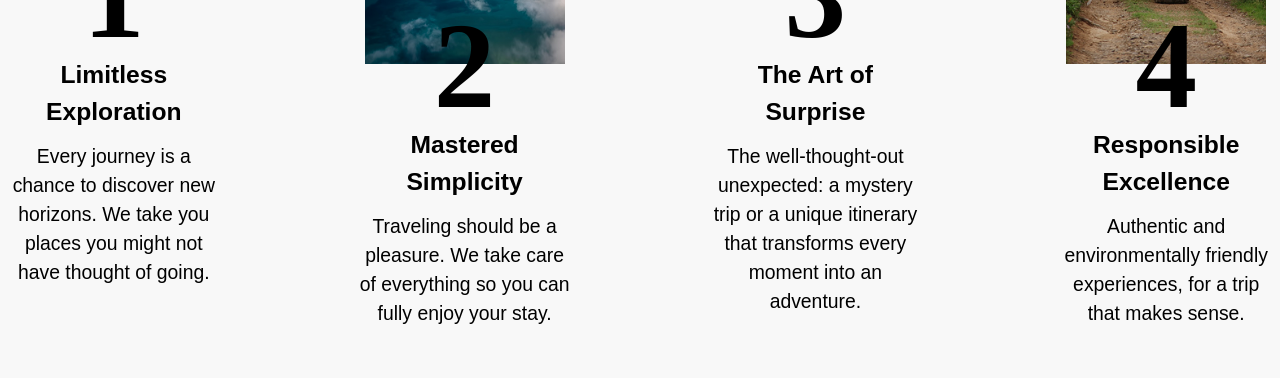
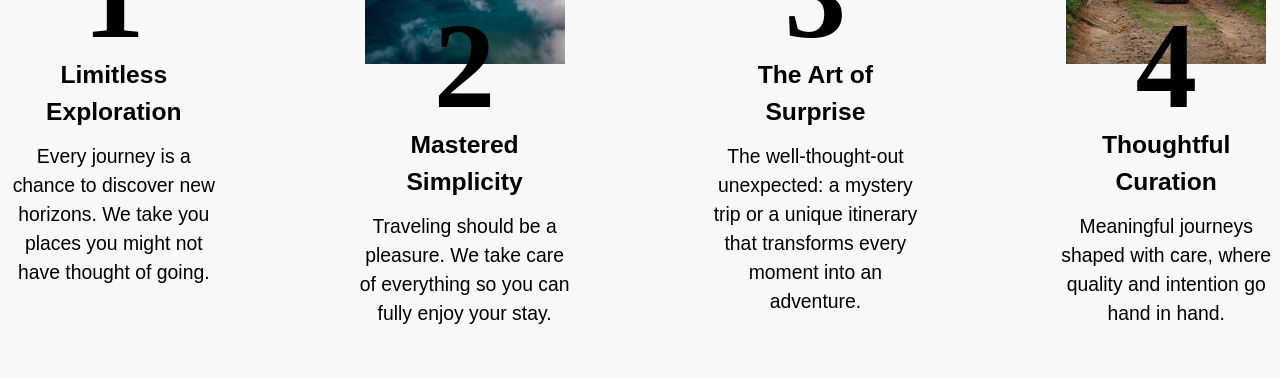
Before and after one commit to AshleyL45/front---odyssea, a React (Create React App) app: page /aboutUs in a window 1280 px wide. Shown: the part 1300-1678 px from the top of the page. Built offline with nearby package versions, Linux system fonts and the light colour scheme; no server answers; a web font is replaced by a local one.

Commit message:
about us page updated (value data) + city interface modified

```diff
--- a/src/@types/City.ts
+++ b/src/@types/City.ts
@@ -1,5 +1,8 @@
 export interface City {
+    id: number;
+    countryId: number;
     name: string;
+    iataCode: string;
     latitude: number;
     longitude: number;
 }
--- a/src/components/interactiveMaps/InteractiveMapTrip.tsx
+++ b/src/components/interactiveMaps/InteractiveMapTrip.tsx
@@ -21,7 +21,10 @@ const InteractiveMapTrip: FC<InteractiveMapTripProps> = ({markers}) => {
     const parisMarker: MarkerData = {
         dayNumber: 0,
         city: {
+            id: 257,
+            countryId: 55,
             name: 'Paris',
+            iataCode: 'CDG',
             latitude: 48.8566,
             longitude: 2.3522,
         },
--- a/src/pages/mainPages/ItineraryDetails.tsx
+++ b/src/pages/mainPages/ItineraryDetails.tsx
@@ -160,7 +160,7 @@ const ItineraryDetails: FC = () => {
         .filter((_, idx) => markerIndexes.includes(idx))
         .map(plan => ({
             dayNumber: plan.dayNumber,
-            city: {name: plan.cityName, latitude: plan.latitude, longitude: plan.longitude}
+            city: {id: 0, countryId: 0, name: plan.cityName, iataCode: "", latitude: plan.latitude, longitude: plan.longitude}
         }));
 
     const activities = itineraryToDisplay?.days
--- a/src/pages/mainPages/company/AboutUs.tsx
+++ b/src/pages/mainPages/company/AboutUs.tsx
@@ -35,8 +35,8 @@ const values = [
     {
         image: valueFour,
         number: 4,
-        title: "Responsible Excellence",
-        description: "Authentic and environmentally friendly experiences, for a trip that makes sense."
+        title: "Thoughtful Curation",
+        description: "Meaningful journeys shaped with care, where quality and intention go hand in hand."
     }
 ];
 
```
